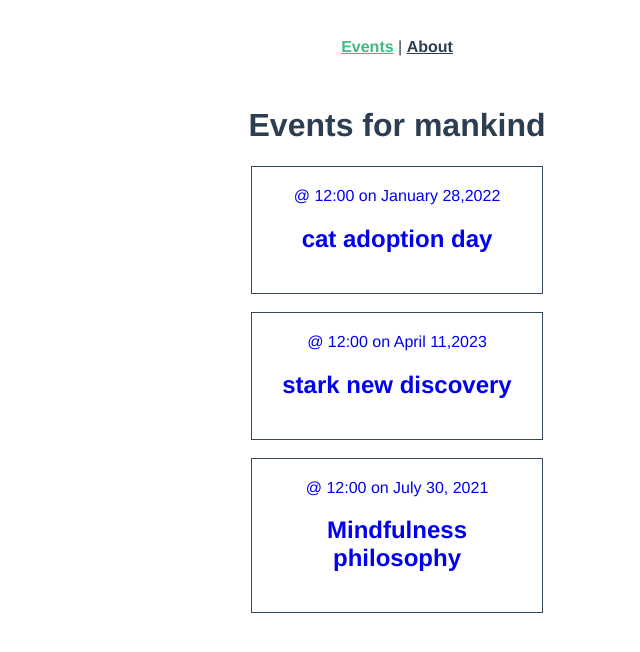
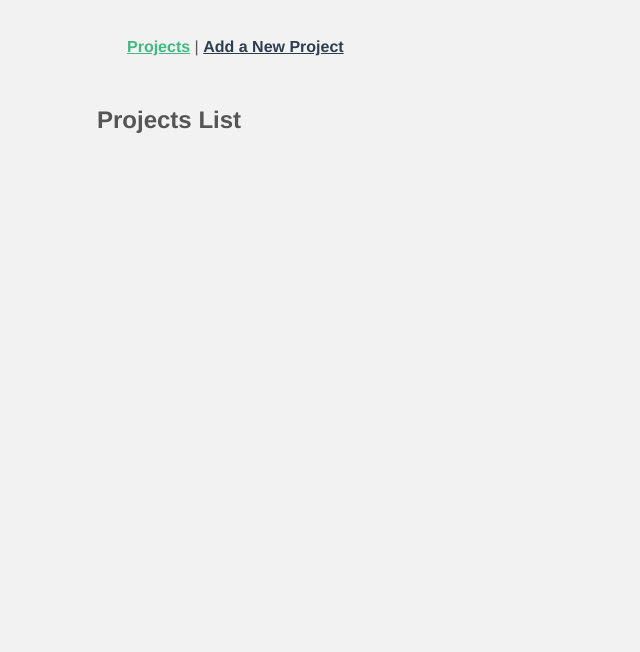
Before and after one commit to AshiquzzamanKhan/col-of-vue-projects, a Vue app: page / in a window 1280 px wide. Shown: the top 652 px of the page, without its empty margins (243-883 px from the left). Built offline with nearby package versions, Linux system fonts and the light colour scheme.

Commit message:
New: New project planner setup

```diff
--- a/package.json
+++ b/package.json
@@ -1,5 +1,5 @@
 {
-  "name": "play",
+  "name": "project-planner",
   "version": "0.1.0",
   "private": true,
   "scripts": {
--- a/src/App.vue
+++ b/src/App.vue
@@ -1,18 +1,22 @@
 <template>
   <div id="nav">
-    <router-link :to="{ name: 'EventList' }">Events</router-link> |
-    <router-link :to="{ name: 'About' }">About</router-link>
+    <router-link :to="{ name: 'ProjectList' }">Projects</router-link> |
+    <router-link :to="{ name: 'AddProject' }">Add a New Project</router-link>
   </div>
   <router-view />
 </template>
 
 <style>
+body {
+  background: #f2f2f2;
+}
 #app {
   font-family: Avenir, Helvetica, Arial, sans-serif;
   -webkit-font-smoothing: antialiased;
   -moz-osx-font-smoothing: grayscale;
-  text-align: center;
-  color: #2c3e50;
+  max-width: 600px;
+  margin: 0 auto;
+  color: #555;
 }
 
 #nav {
--- a/src/components/EventCard.vue
+++ /dev/null
@@ -1,41 +0,0 @@
-<template>
-  <router-link :to="{ name: 'Event', params: { id: event.id } }">
-    <div class="event-card">
-      <span>@ {{ event.time }} on {{ event.date }}</span>
-      <h2>{{ event.title }}</h2>
-    </div>
-  </router-link>
-</template>
-
-<script>
-export default {
-  name: "EventCard",
-  props: {
-    event: {
-      type: Object,
-      required: true,
-    },
-  },
-  data() {
-    return {};
-  },
-};
-</script>
-
-<!-- Add "scoped" attribute to limit CSS to this component only -->
-<style scoped>
-.event-card {
-  padding: 20px;
-  width: 250px;
-  cursor: pointer;
-  border: 1px solid #39495c;
-  margin-bottom: 18px;
-}
-.event-card:hover {
-  transform: scale(1.01);
-  box-shadow: 0 3px 12px 0 rgba(0, 0, 0, 0.2);
-}
-a {
-  text-decoration: none;
-}
-</style>
--- /dev/null
+++ b/src/components/Nav.vue
@@ -0,0 +1,24 @@
+<template>
+  <div></div>
+</template>
+
+<script>
+export default {
+  name: "nav",
+};
+</script>
+
+<style lang="css" scoped>
+#nav {
+  padding: 30px;
+}
+
+#nav a {
+  font-weight: bold;
+  color: #2c3e50;
+}
+
+#nav a.router-link-exact-active {
+  color: #42b983;
+}
+</style>
--- a/src/router/index.js
+++ b/src/router/index.js
@@ -1,24 +1,24 @@
 import { createRouter, createWebHistory } from "vue-router";
-import EventList from "../views/EventList.vue";
-import About from "../views/About.vue";
-import Event from "../views/Event.vue";
+import ProjectList from "../views/ProjectList.vue";
+import AddProject from "../views/AddProject.vue";
+import Project from "../views/Project.vue";
 import NotFound from "../views/NotFound.vue";
 
 const routes = [
   {
     path: "/",
-    name: "EventList",
-    component: EventList
+    name: "ProjectList",
+    component: ProjectList
   },
   {
-    path: "/about",
-    name: "About",
-    component: About
+    path: "/add",
+    name: "AddProject",
+    component: AddProject
   },
   {
-    path: "/events/:id",
-    name: "Event",
-    component: Event,
+    path: "/project/:id",
+    name: "Project",
+    component: Project,
     props: true
   },
   {
--- a/src/views/About.vue
+++ /dev/null
@@ -1,5 +0,0 @@
-<template>
-  <div class="about">
-    <h1>This is an about page</h1>
-  </div>
-</template>
--- /dev/null
+++ b/src/views/AddProject.vue
@@ -0,0 +1,14 @@
+<template>
+  <div>
+    <h2>Add project form</h2>
+  </div>
+</template>
+
+<script>
+export default {
+  name: "AddProject",
+};
+</script>
+
+<style lang="scss" scoped>
+</style>
--- a/src/views/Event.vue
+++ /dev/null
@@ -1,19 +0,0 @@
-<template>
-  <div>
-    <h1>The Event Id is : {{ id }}</h1>
-    <span
-      >Call the api with axios to get the event with id {{ id }} on the created
-      lifecycle hook</span
-    >
-  </div>
-</template>
-
-<script>
-export default {
-  name: "Event",
-  props: ["id"],
-};
-</script>
-
-<style lang="scss" scoped>
-</style>
--- a/src/views/EventList.vue
+++ /dev/null
@@ -1,72 +0,0 @@
-<template>
-  <div class="events">
-    <h1>Events for mankind</h1>
-    <event-card v-for="event in events" :key="event.id" :event="event">
-    </event-card>
-  </div>
-</template>
-
-<script>
-// @ is an alias to /src
-import EventCard from "@/components/EventCard.vue";
-
-export default {
-  name: "EventList",
-  components: {
-    EventCard,
-  },
-
-  data() {
-    return {
-      events: [
-        {
-          id: 123,
-          category: "animal welfare",
-          title: "cat adoption day",
-          description: "Find your new feline friend at this event",
-          location: "Meow town",
-          date: "January 28,2022",
-          time: "12:00",
-          petsAllowed: true,
-          organizer: "Anaide thibault",
-        },
-        {
-          id: 456,
-          category: "weapon industry",
-          title: "stark new discovery",
-          description: "Find your passion over nuclear war head",
-          location: "Atomic city",
-          date: "April 11,2023",
-          time: "12:00",
-          petsAllowed: false,
-          organizer: "Ashiquzzaman khan",
-        },
-
-        {
-          id: 789,
-          category: "spa",
-          title: "Mindfulness philosophy",
-          description: "Find your passion over nuclear war head",
-          location: "Neptune center",
-          date: "July 30, 2021",
-          time: "12:00",
-          petsAllowed: false,
-          organizer: "Kaleharan",
-        },
-      ],
-    };
-  },
-  computed: {
-    testing() {
-      return this.event;
-    },
-  },
-};
-</script>
-<style scoped>
-.events {
-  display: flex;
-  flex-direction: column;
-  align-items: center;
-}
-</style>
--- /dev/null
+++ b/src/views/Project.vue
@@ -0,0 +1,14 @@
+<template>
+  <div>
+    <h2>Single project</h2>
+  </div>
+</template>
+
+<script>
+export default {
+  name: "Project",
+};
+</script>
+
+<style lang="scss" scoped>
+</style>
--- /dev/null
+++ b/src/views/ProjectList.vue
@@ -0,0 +1,14 @@
+<template>
+  <div>
+    <h2>Projects List</h2>
+  </div>
+</template>
+
+<script>
+export default {
+  name: "ProjectList",
+};
+</script>
+
+<style lang="scss" scoped>
+</style>
```
Also changed, not shown: src/components/ProjectCard.vue (added, +12 -0 lines).
